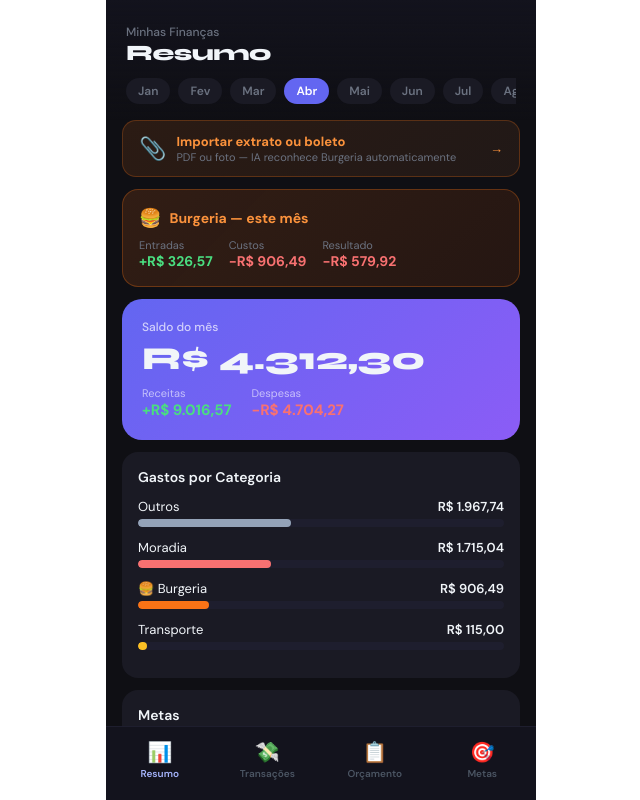
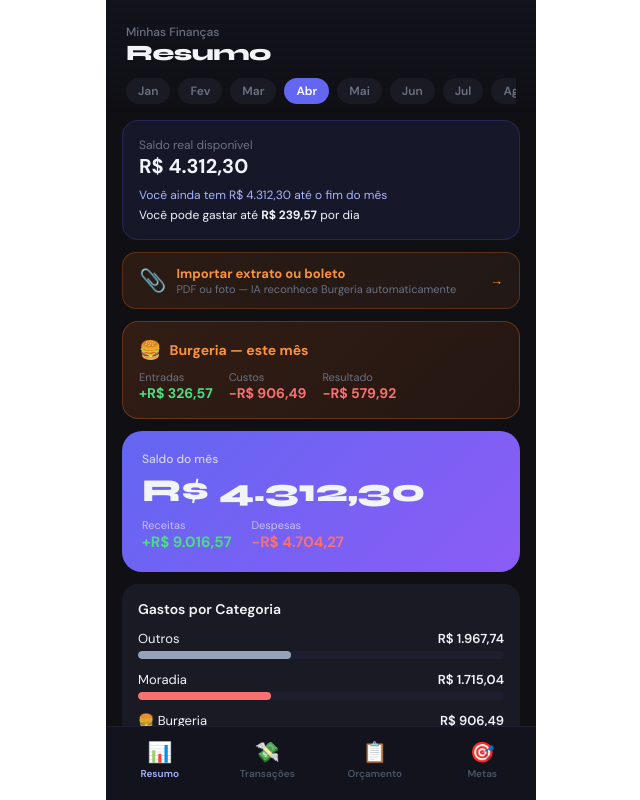
Before and after one commit to palomacalado/minhas-financas, a React (Create React App) app: page / in a window 1280 px wide. Shown: the top 800 px of the page, without its empty margins (319-959 px from the left). Built offline with nearby package versions, Linux system fonts and the light colour scheme.

Commit message:
Update App.jsx
adicionando recorrencias, gastos diários e parcelamento

```diff
--- a/src/App.jsx
+++ b/src/App.jsx
@@ -12,59 +12,59 @@ const COLORS = {
   Burgeria: "#f97316", Outros: "#94a3b8",
 };
 
-const MONTHS = ["Jan","Fev","Mar","Abr","Mai","Jun","Jul","Ago","Set","Out","Nov","Dez"];
+const MONTHS = ["Jan", "Fev", "Mar", "Abr", "Mai", "Jun", "Jul", "Ago", "Set", "Out", "Nov", "Dez"];
 const now = new Date();
 const fmt = (v) => v.toLocaleString("pt-BR", { style: "currency", currency: "BRL" });
 
 const initialTransactions = [
   // Nubank Abril 2026
-  { id: 101, tipo: "receita",  categoria: "Outros",    descricao: "Pix recebido - Itaú (Paloma)",         valor: 3500.00, data: "2026-04-01" },
-  { id: 102, tipo: "receita",  categoria: "Outros",    descricao: "Pix recebido - Itaú (Paloma)",         valor: 785.00,  data: "2026-04-01" },
-  { id: 103, tipo: "despesa",  categoria: "Moradia",   descricao: "Boleto GCI CAIXA - Habitação",         valor: 1715.04, data: "2026-04-01" },
-  { id: 104, tipo: "despesa",  categoria: "Outros",    descricao: "Resgate de empréstimo",                valor: 1538.35, data: "2026-04-01" },
-  { id: 105, tipo: "despesa",  categoria: "Burgeria",  descricao: "Pix DRY (Stone) - Fornecedor",        valor: 30.00,   data: "2026-04-02" },
-  { id: 106, tipo: "receita",  categoria: "Outros",    descricao: "Pix recebido - Carlos Vinicius",       valor: 50.00,   data: "2026-04-03" },
-  { id: 107, tipo: "despesa",  categoria: "Burgeria",  descricao: "Terra Brasili - Alimentos (atacado)",  valor: 279.40,  data: "2026-04-03" },
-  { id: 108, tipo: "despesa",  categoria: "Outros",    descricao: "Pix Jonas Gomes",                     valor: 8.50,    data: "2026-04-03" },
-  { id: 109, tipo: "receita",  categoria: "Outros",    descricao: "Pix recebido - Carlos Vinicius",       valor: 30.00,   data: "2026-04-04" },
-  { id: 110, tipo: "despesa",  categoria: "Outros",    descricao: "Pix Adailton Felipe",                  valor: 37.00,   data: "2026-04-04" },
-  { id: 111, tipo: "receita",  categoria: "Burgeria",  descricao: "Pix recebido - CNPJ Burgeria (Stone)", valor: 326.33,  data: "2026-04-08" },
-  { id: 112, tipo: "despesa",  categoria: "Outros",    descricao: "Boleto GUUG",                          valor: 354.92,  data: "2026-04-08" },
-  { id: 113, tipo: "despesa",  categoria: "Outros",    descricao: "Pix enviado - Paloma Itaú",            valor: 0.24,    data: "2026-04-08" },
-  { id: 114, tipo: "receita",  categoria: "Outros",    descricao: "Pix recebido - Patricia Laurindo",     valor: 20.00,   data: "2026-04-09" },
-  { id: 115, tipo: "receita",  categoria: "Outros",    descricao: "Pix recebido - Paula Laurindo",        valor: 20.00,   data: "2026-04-09" },
-  { id: 116, tipo: "despesa",  categoria: "Burgeria",  descricao: "Rio Atacadão - Alimentos (atacado)",   valor: 206.85,  data: "2026-04-09" },
-  { id: 117, tipo: "despesa",  categoria: "Burgeria",  descricao: "Boi Bom do Ceasa - Açougue",           valor: 187.41,  data: "2026-04-09" },
-  { id: 118, tipo: "despesa",  categoria: "Transporte",descricao: "EIA Transportes e Distribuição",       valor: 115.00,  data: "2026-04-09" },
-  { id: 119, tipo: "despesa",  categoria: "Burgeria",  descricao: "Nechio Congelados",                    valor: 202.83,  data: "2026-04-09" },
-  { id: 120, tipo: "despesa",  categoria: "Outros",    descricao: "Pix Victor Fuzi Andrade",              valor: 28.31,   data: "2026-04-09" },
+  { id: 101, tipo: "receita", categoria: "Outros", descricao: "Pix recebido - Itaú (Paloma)", valor: 3500.00, data: "2026-04-01" },
+  { id: 102, tipo: "receita", categoria: "Outros", descricao: "Pix recebido - Itaú (Paloma)", valor: 785.00, data: "2026-04-01" },
+  { id: 103, tipo: "despesa", categoria: "Moradia", descricao: "Boleto GCI CAIXA - Habitação", valor: 1715.04, data: "2026-04-01" },
+  { id: 104, tipo: "despesa", categoria: "Outros", descricao: "Resgate de empréstimo", valor: 1538.35, data: "2026-04-01" },
+  { id: 105, tipo: "despesa", categoria: "Burgeria", descricao: "Pix DRY (Stone) - Fornecedor", valor: 30.00, data: "2026-04-02" },
+  { id: 106, tipo: "receita", categoria: "Outros", descricao: "Pix recebido - Carlos Vinicius", valor: 50.00, data: "2026-04-03" },
+  { id: 107, tipo: "despesa", categoria: "Burgeria", descricao: "Terra Brasili - Alimentos (atacado)", valor: 279.40, data: "2026-04-03" },
+  { id: 108, tipo: "despesa", categoria: "Outros", descricao: "Pix Jonas Gomes", valor: 8.50, data: "2026-04-03" },
+  { id: 109, tipo: "receita", categoria: "Outros", descricao: "Pix recebido - Carlos Vinicius", valor: 30.00, data: "2026-04-04" },
+  { id: 110, tipo: "despesa", categoria: "Outros", descricao: "Pix Adailton Felipe", valor: 37.00, data: "2026-04-04" },
+  { id: 111, tipo: "receita", categoria: "Burgeria", descricao: "Pix recebido - CNPJ Burgeria (Stone)", valor: 326.33, data: "2026-04-08" },
+  { id: 112, tipo: "despesa", categoria: "Outros", descricao: "Boleto GUUG", valor: 354.92, data: "2026-04-08" },
+  { id: 113, tipo: "despesa", categoria: "Outros", descricao: "Pix enviado - Paloma Itaú", valor: 0.24, data: "2026-04-08" },
+  { id: 114, tipo: "receita", categoria: "Outros", descricao: "Pix recebido - Patricia Laurindo", valor: 20.00, data: "2026-04-09" },
+  { id: 115, tipo: "receita", categoria: "Outros", descricao: "Pix recebido - Paula Laurindo", valor: 20.00, data: "2026-04-09" },
+  { id: 116, tipo: "despesa", categoria: "Burgeria", descricao: "Rio Atacadão - Alimentos (atacado)", valor: 206.85, data: "2026-04-09" },
+  { id: 117, tipo: "despesa", categoria: "Burgeria", descricao: "Boi Bom do Ceasa - Açougue", valor: 187.41, data: "2026-04-09" },
+  { id: 118, tipo: "despesa", categoria: "Transporte", descricao: "EIA Transportes e Distribuição", valor: 115.00, data: "2026-04-09" },
+  { id: 119, tipo: "despesa", categoria: "Burgeria", descricao: "Nechio Congelados", valor: 202.83, data: "2026-04-09" },
+  { id: 120, tipo: "despesa", categoria: "Outros", descricao: "Pix Victor Fuzi Andrade", valor: 28.31, data: "2026-04-09" },
   // Itaú Abril 2026
-  { id: 201, tipo: "receita",  categoria: "Salário",   descricao: "Pagamento de Salário - Itaú",          valor: 4285.00, data: "2026-04-01" },
-  { id: 202, tipo: "despesa",  categoria: "Outros",    descricao: "IOF - Itaú",                           valor: 0.42,    data: "2026-04-02" },
-  { id: 203, tipo: "receita",  categoria: "Burgeria",  descricao: "Pix recebido 30.375 - Burgeria",       valor: 0.24,    data: "2026-04-08" },
+  { id: 201, tipo: "receita", categoria: "Salário", descricao: "Pagamento de Salário - Itaú", valor: 4285.00, data: "2026-04-01" },
+  { id: 202, tipo: "despesa", categoria: "Outros", descricao: "IOF - Itaú", valor: 0.42, data: "2026-04-02" },
+  { id: 203, tipo: "receita", categoria: "Burgeria", descricao: "Pix recebido 30.375 - Burgeria", valor: 0.24, data: "2026-04-08" },
   // Itaú Março 2026
-  { id: 301, tipo: "receita",  categoria: "Burgeria",  descricao: "Pix recebido 30.375 - Burgeria",       valor: 13.35,   data: "2026-03-13" },
-  { id: 302, tipo: "despesa",  categoria: "Outros",    descricao: "Seguro LIS Itaú",                      valor: 13.35,   data: "2026-03-11" },
-  { id: 303, tipo: "despesa",  categoria: "Outros",    descricao: "Juros Limite da Conta - Itaú",         valor: 228.89,  data: "2026-03-10" },
-  { id: 304, tipo: "despesa",  categoria: "Outros",    descricao: "Pix enviado Paloma 07/03",             valor: 228.00,  data: "2026-03-09" },
-  { id: 305, tipo: "receita",  categoria: "Outros",    descricao: "Pix recebido Paloma 09/03",            valor: 228.00,  data: "2026-03-09" },
-  { id: 306, tipo: "receita",  categoria: "Salário",   descricao: "Pagamento de Salário - Itaú",          valor: 4666.15, data: "2026-03-06" },
-  { id: 307, tipo: "despesa",  categoria: "Outros",    descricao: "Pix enviado Paloma 06/03",             valor: 2056.39, data: "2026-03-06" },
-  { id: 308, tipo: "despesa",  categoria: "Outros",    descricao: "Fatura paga Itaú Uniclass",            valor: 1162.00, data: "2026-03-06" },
-  { id: 309, tipo: "despesa",  categoria: "Outros",    descricao: "Pix enviado Paloma 06/03",             valor: 1218.87, data: "2026-03-06" },
-  { id: 310, tipo: "receita",  categoria: "Outros",    descricao: "Pix recebido Paloma 03/03",            valor: 26.10,   data: "2026-03-03" },
-  { id: 311, tipo: "despesa",  categoria: "Outros",    descricao: "IOF - Itaú",                           valor: 26.10,   data: "2026-03-03" },
-  { id: 312, tipo: "receita",  categoria: "Salário",   descricao: "Pagamento de Salário - Itaú",          valor: 4258.00, data: "2026-03-02" },
-  { id: 313, tipo: "receita",  categoria: "Burgeria",  descricao: "Pix recebido 30.375 - Burgeria",       valor: 200.00,  data: "2026-03-02" },
-  { id: 314, tipo: "receita",  categoria: "Burgeria",  descricao: "Pix recebido 30.375 - Burgeria",       valor: 111.66,  data: "2026-03-02" },
+  { id: 301, tipo: "receita", categoria: "Burgeria", descricao: "Pix recebido 30.375 - Burgeria", valor: 13.35, data: "2026-03-13" },
+  { id: 302, tipo: "despesa", categoria: "Outros", descricao: "Seguro LIS Itaú", valor: 13.35, data: "2026-03-11" },
+  { id: 303, tipo: "despesa", categoria: "Outros", descricao: "Juros Limite da Conta - Itaú", valor: 228.89, data: "2026-03-10" },
+  { id: 304, tipo: "despesa", categoria: "Outros", descricao: "Pix enviado Paloma 07/03", valor: 228.00, data: "2026-03-09" },
+  { id: 305, tipo: "receita", categoria: "Outros", descricao: "Pix recebido Paloma 09/03", valor: 228.00, data: "2026-03-09" },
+  { id: 306, tipo: "receita", categoria: "Salário", descricao: "Pagamento de Salário - Itaú", valor: 4666.15, data: "2026-03-06" },
+  { id: 307, tipo: "despesa", categoria: "Outros", descricao: "Pix enviado Paloma 06/03", valor: 2056.39, data: "2026-03-06" },
+  { id: 308, tipo: "despesa", categoria: "Outros", descricao: "Fatura paga Itaú Uniclass", valor: 1162.00, data: "2026-03-06" },
+  { id: 309, tipo: "despesa", categoria: "Outros", descricao: "Pix enviado Paloma 06/03", valor: 1218.87, data: "2026-03-06" },
+  { id: 310, tipo: "receita", categoria: "Outros", descricao: "Pix recebido Paloma 03/03", valor: 26.10, data: "2026-03-03" },
+  { id: 311, tipo: "despesa", categoria: "Outros", descricao: "IOF - Itaú", valor: 26.10, data: "2026-03-03" },
+  { id: 312, tipo: "receita", categoria: "Salário", descricao: "Pagamento de Salário - Itaú", valor: 4258.00, data: "2026-03-02" },
+  { id: 313, tipo: "receita", categoria: "Burgeria", descricao: "Pix recebido 30.375 - Burgeria", valor: 200.00, data: "2026-03-02" },
+  { id: 314, tipo: "receita", categoria: "Burgeria", descricao: "Pix recebido 30.375 - Burgeria", valor: 111.66, data: "2026-03-02" },
   // Itaú Fevereiro 2026
-  { id: 401, tipo: "despesa",  categoria: "Transporte",descricao: "Pagamento Boleto DETRAN RJ",            valor: 293.71,  data: "2026-02-20" },
-  { id: 402, tipo: "despesa",  categoria: "Outros",    descricao: "Pgto Min - Itaucard",                  valor: 258.35,  data: "2026-02-20" },
-  { id: 403, tipo: "despesa",  categoria: "Outros",    descricao: "Seguro LIS Itaú",                      valor: 13.24,   data: "2026-02-11" },
-  { id: 404, tipo: "despesa",  categoria: "Outros",    descricao: "Juros Limite da Conta - Itaú",         valor: 204.96,  data: "2026-02-10" },
-  { id: 405, tipo: "despesa",  categoria: "Outros",    descricao: "Pix enviado Carlos 07/02",             valor: 100.00,  data: "2026-02-09" },
-  { id: 406, tipo: "receita",  categoria: "Burgeria",  descricao: "Pix recebido 30.375 - Burgeria",       valor: 414.34,  data: "2026-02-09" },
-  { id: 407, tipo: "despesa",  categoria: "Outros",    descricao: "Pix enviado Carlos 09/02",             valor: 150.00,  data: "2026-02-09" },
+  { id: 401, tipo: "despesa", categoria: "Transporte", descricao: "Pagamento Boleto DETRAN RJ", valor: 293.71, data: "2026-02-20" },
+  { id: 402, tipo: "despesa", categoria: "Outros", descricao: "Pgto Min - Itaucard", valor: 258.35, data: "2026-02-20" },
+  { id: 403, tipo: "despesa", categoria: "Outros", descricao: "Seguro LIS Itaú", valor: 13.24, data: "2026-02-11" },
+  { id: 404, tipo: "despesa", categoria: "Outros", descricao: "Juros Limite da Conta - Itaú", valor: 204.96, data: "2026-02-10" },
+  { id: 405, tipo: "despesa", categoria: "Outros", descricao: "Pix enviado Carlos 07/02", valor: 100.00, data: "2026-02-09" },
+  { id: 406, tipo: "receita", categoria: "Burgeria", descricao: "Pix recebido 30.375 - Burgeria", valor: 414.34, data: "2026-02-09" },
+  { id: 407, tipo: "despesa", categoria: "Outros", descricao: "Pix enviado Carlos 09/02", valor: 150.00, data: "2026-02-09" },
 ];
 
 const initialMetas = [
@@ -240,6 +240,32 @@ Categorias: Salário, Freelance, Investimentos, Moradia, Alimentação, Transpor
   );
 }
 
+function gerarRecorrencias(transactions, mes, ano) {
+  const novas = [];
+
+  transactions.forEach(t => {
+    if (!t.recorrente) return;
+
+    const dataOriginal = new Date(t.data);
+    const fim = t.fimRecorrencia ? new Date(t.fimRecorrencia) : null;
+    const dataAtual = new Date(ano, mes, dataOriginal.getDate());
+
+    // ⛔ se passou do fim
+    if (fim && dataAtual > fim) return;
+
+    // só gera se for mês válido
+    if (dataAtual >= dataOriginal) {
+      novas.push({
+        ...t,
+        id: `${t.id}-${mes}-${ano}`,
+        data: dataAtual.toISOString().split("T")[0]
+      });
+    }
+  });
+
+  return novas;
+}
+
 export default function App() {
   const [tab, setTab] = useState("dashboard");
   const [transactions, setTransactions] = useState(initialTransactions);
@@ -248,21 +274,50 @@ export default function App() {
   const [showForm, setShowForm] = useState(false);
   const [showImport, setShowImport] = useState(false);
   const [showMetaForm, setShowMetaForm] = useState(false);
-  const [form, setForm] = useState({ tipo: "despesa", categoria: "", descricao: "", valor: "", data: new Date().toISOString().split("T")[0] });
+  const [form, setForm] = useState({
+    tipo: "despesa",
+    categoria: "",
+    descricao: "",
+    valor: "",
+    data: new Date().toISOString().split("T")[0],
+
+    recorrente: false,
+    tipoRecorrencia: "mensal",
+    fimRecorrencia: "",
+
+    parcelado: false,
+    totalParcelas: 1
+  });
   const [metaForm, setMetaForm] = useState({ nome: "", alvo: "", atual: "", cor: "#6366f1" });
   const [filtroMes, setFiltroMes] = useState(3); // Abril
   const [filtroAno, setFiltroAno] = useState(2026);
   const [aporteMeta, setAporteMeta] = useState({});
   const [importSuccess, setImportSuccess] = useState(0);
 
-  const transacoesMes = useMemo(() => transactions.filter(t => {
-    const d = new Date(t.data);
-    return d.getMonth() === filtroMes && d.getFullYear() === filtroAno;
-  }), [transactions, filtroMes, filtroAno]);
+  const transacoesMes = useMemo(() => {
+    const base = transactions.filter(t => {
+      const d = new Date(t.data);
+      return d.getMonth() === filtroMes && d.getFullYear() === filtroAno;
+    });
 
+    const recorrentes = gerarRecorrencias(transactions, filtroMes, filtroAno);
+
+    return [...base, ...recorrentes];
+  }, [transactions, filtroMes, filtroAno]);
   const totalReceitas = useMemo(() => transacoesMes.filter(t => t.tipo === "receita").reduce((s, t) => s + t.valor, 0), [transacoesMes]);
   const totalDespesas = useMemo(() => transacoesMes.filter(t => t.tipo === "despesa").reduce((s, t) => s + t.valor, 0), [transacoesMes]);
   const saldo = totalReceitas - totalDespesas;
+
+  const despesasFuturas = 0; // pode evoluir depois
+  const faturaCartao = 0; // depois você implementa
+
+  const saldoReal = totalReceitas - totalDespesas - despesasFuturas - faturaCartao;
+
+  const hoje = new Date();
+  const ultimoDia = new Date(hoje.getFullYear(), hoje.getMonth() + 1, 0);
+  const diasRestantes = ultimoDia.getDate() - hoje.getDate();
+
+  const limiteDiario = diasRestantes > 0 ? saldoReal / diasRestantes : saldoReal;
 
   const gastosPorCategoria = useMemo(() => {
     const map = {};
@@ -272,11 +327,41 @@ export default function App() {
 
   const addTransaction = () => {
     if (!form.categoria || !form.valor || !form.data) return;
-    setTransactions(prev => [...prev, { ...form, id: Date.now(), valor: parseFloat(form.valor) }]);
-    setForm({ tipo: "despesa", categoria: "", descricao: "", valor: "", data: new Date().toISOString().split("T")[0] });
+
+    const valor = parseFloat(form.valor);
+
+    // 💳 PARCELADO
+    if (form.parcelado && form.totalParcelas > 1) {
+      const parcelas = [];
+
+      for (let i = 0; i < form.totalParcelas; i++) {
+        const data = new Date(form.data);
+        data.setMonth(data.getMonth() + i);
+
+        parcelas.push({
+          ...form,
+          id: Date.now() + i,
+          valor: valor / form.totalParcelas,
+          descricao: `${form.descricao} (${i + 1}/${form.totalParcelas})`,
+          data: data.toISOString().split("T")[0],
+          parcelado: true
+        });
+      }
+
+      setTransactions(prev => [...prev, ...parcelas]);
+    } else {
+      setTransactions(prev => [
+        ...prev,
+        {
+          ...form,
+          id: Date.now(),
+          valor
+        }
+      ]);
+    }
+
     setShowForm(false);
   };
-
   const handleImportConfirm = (newTs) => {
     setTransactions(prev => [...prev, ...newTs]);
     setImportSuccess(newTs.length);
@@ -304,7 +389,13 @@ export default function App() {
   };
   const removeMeta = (id) => setMetas(prev => prev.filter(m => m.id !== id));
   const totalOrcamento = Object.values(orcamento).reduce((s, v) => s + v, 0);
+  const mensagem = saldoReal > 0
+    ? `Você ainda tem ${fmt(saldoReal)} até o fim do mês`
+    : `Você já estourou ${fmt(Math.abs(saldoReal))}`;
 
+  const porcentagemGasto = totalReceitas > 0
+    ? totalDespesas / totalReceitas
+    : 0;
   return (
     <div style={{ fontFamily: "'DM Sans', sans-serif", background: "#0f0f14", minHeight: "100vh", color: "#f1f5f9", maxWidth: 430, margin: "0 auto", position: "relative", paddingBottom: 80 }}>
       <style>{`
@@ -366,6 +457,26 @@ export default function App() {
       <div style={{ padding: "0 16px" }} className="fade-in">
         {/* DASHBOARD */}
         {tab === "dashboard" && (<>
+          <div style={{
+            background: "rgba(99,102,241,0.1)",
+            border: "1px solid rgba(99,102,241,0.2)",
+            borderRadius: 16,
+            padding: 16,
+            marginBottom: 12
+          }}>
+            <p style={{ fontSize: 12, color: "#6b7280" }}>Saldo real disponível</p>
+            <h3 style={{ fontSize: 20, fontWeight: 700 }}>
+              {fmt(saldoReal)}
+            </h3>
+
+            <p style={{ fontSize: 12, marginTop: 8, color: "#a5b4fc" }}>
+              {mensagem}
+            </p>
+
+            <p style={{ fontSize: 12, marginTop: 4 }}>
+              Você pode gastar até <strong>{fmt(limiteDiario)}</strong> por dia
+            </p>
+          </div>
           <button className="btn" onClick={() => { setTab("transacoes"); setShowImport(true); }}
             style={{ width: "100%", background: "linear-gradient(135deg, rgba(249,115,22,0.12), rgba(251,146,60,0.08))", border: "1px solid rgba(249,115,22,0.25)", color: "#fb923c", padding: "12px 16px", borderRadius: 14, display: "flex", alignItems: "center", gap: 10, marginBottom: 12, fontSize: 13 }}>
             <span style={{ fontSize: 22 }}>📎</span>
@@ -377,6 +488,19 @@ export default function App() {
           </button>
 
           {/* Burgeria highlight */}
+          {porcentagemGasto > 0.8 && (
+            <div style={{
+              background: "rgba(248,113,113,0.1)",
+              border: "1px solid rgba(248,113,113,0.3)",
+              borderRadius: 12,
+              padding: 10,
+              marginBottom: 12,
+              color: "#f87171",
+              fontSize: 12
+            }}>
+              ⚠️ Você já gastou mais de 80% da sua renda
+            </div>
+          )}
           {(() => {
             const burgeriaReceitas = transacoesMes.filter(t => t.tipo === "receita" && t.categoria === "Burgeria").reduce((s, t) => s + t.valor, 0);
             const burgeriaDespesas = transacoesMes.filter(t => t.tipo === "despesa" && t.categoria === "Burgeria").reduce((s, t) => s + t.valor, 0);
@@ -609,6 +733,51 @@ export default function App() {
                 </button>
               ))}
             </div>
+            <label style={{ fontSize: 12 }}>
+              <input
+                type="checkbox"
+                checked={form.recorrente}
+                onChange={e => setForm(f => ({ ...f, recorrente: e.target.checked }))}
+              />
+              Transação recorrente
+            </label>
+
+            {form.recorrente && (
+              <select
+                className="select"
+                value={form.tipoRecorrencia}
+                onChange={e => setForm(f => ({ ...f, tipoRecorrencia: e.target.value }))}
+              >
+                <option value="mensal">Mensal</option>
+                <option value="semanal">Semanal</option>
+              </select>
+            )}
+            <label style={{ fontSize: 12 }}>
+              <input
+                type="checkbox"
+                checked={form.parcelado}
+                onChange={e => setForm(f => ({ ...f, parcelado: e.target.checked }))}
+              />
+              Compra parcelada
+            </label>
+
+            {form.parcelado && (
+              <input
+                className="input"
+                type="number"
+                placeholder="Número de parcelas"
+                value={form.totalParcelas}
+                onChange={e => setForm(f => ({ ...f, totalParcelas: e.target.value }))}
+              />
+            )}
+            {form.recorrente && (
+              <input
+                className="input"
+                type="date"
+                value={form.fimRecorrencia}
+                onChange={e => setForm(f => ({ ...f, fimRecorrencia: e.target.value }))}
+              />
+            )}
             <div style={{ display: "flex", flexDirection: "column", gap: 10 }}>
               <select className="select" value={form.categoria} onChange={e => setForm(f => ({ ...f, categoria: e.target.value }))}>
                 <option value="">Categoria</option>
@@ -632,7 +801,7 @@ export default function App() {
               <input className="input" type="number" placeholder="Valor alvo (R$)" value={metaForm.alvo} onChange={e => setMetaForm(f => ({ ...f, alvo: e.target.value }))} />
               <input className="input" type="number" placeholder="Já economizado (R$)" value={metaForm.atual} onChange={e => setMetaForm(f => ({ ...f, atual: e.target.value }))} />
               <div style={{ display: "flex", gap: 8, flexWrap: "wrap" }}>
-                {["#6366f1","#10b981","#f59e0b","#f87171","#60a5fa","#ec4899","#f97316"].map(cor => (
+                {["#6366f1", "#10b981", "#f59e0b", "#f87171", "#60a5fa", "#ec4899", "#f97316"].map(cor => (
                   <button key={cor} className="btn" onClick={() => setMetaForm(f => ({ ...f, cor }))}
                     style={{ width: 32, height: 32, borderRadius: 8, background: cor, border: metaForm.cor === cor ? "3px solid #fff" : "3px solid transparent" }} />
                 ))}
```
